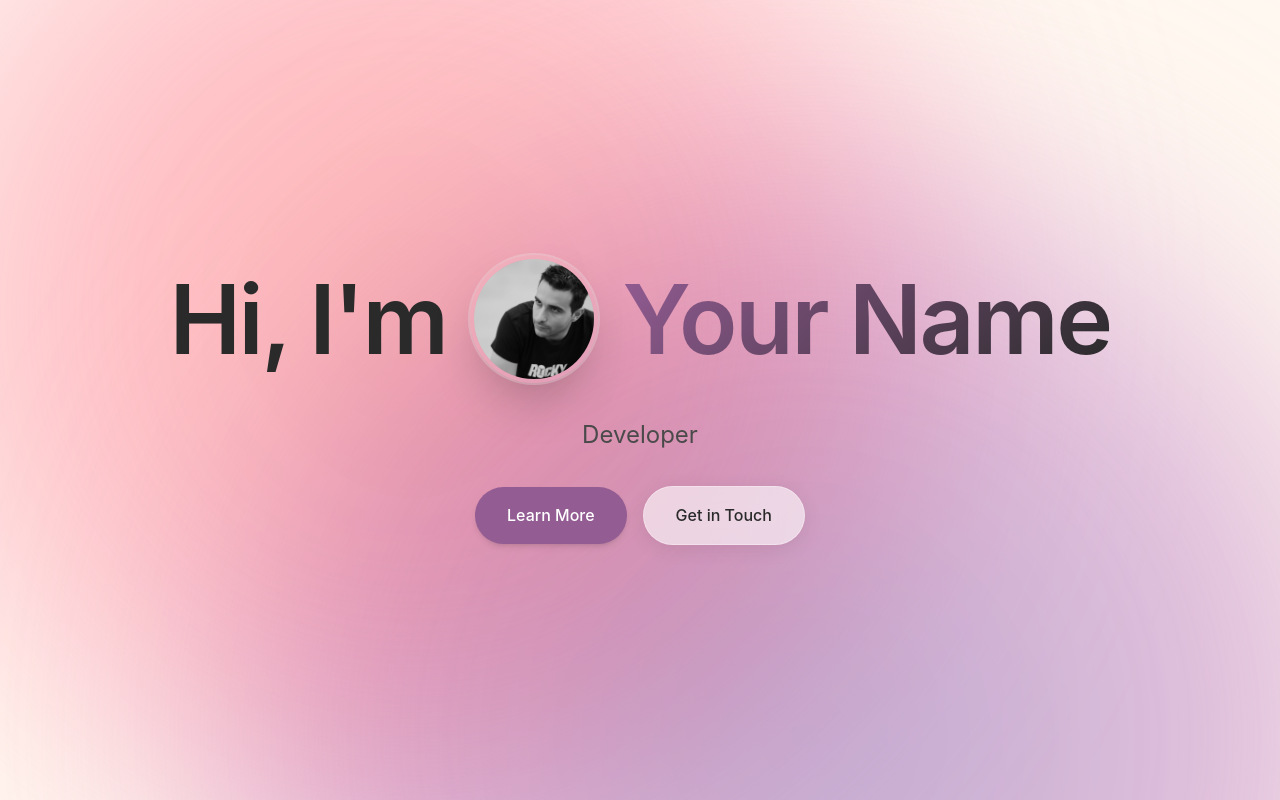
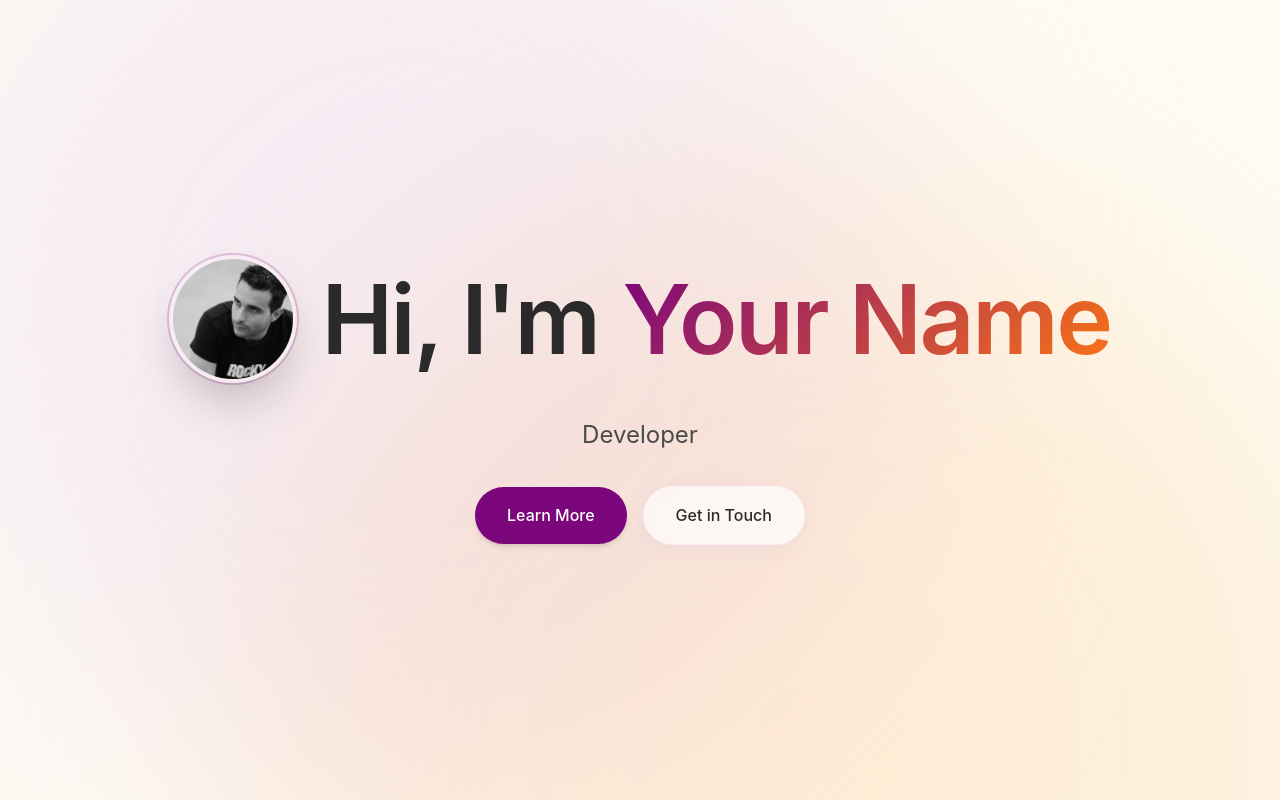
Before and after one commit to shyoro/about, a Next.js app: page / in a window 1280 px wide. Shown: the top 800 px of the page. Built offline with nearby package versions, Linux system fonts and the light colour scheme; no server answers; the database is empty.

Commit message:
refactor styles across components for a cohesive pastel theme; update button and input colors

```diff
--- a/app/globals.css
+++ b/app/globals.css
@@ -1,29 +1,35 @@
 @import "tailwindcss";
 
 :root {
-  /* Vibrant Color System - Cream, White, Gray, Fuchsia */
-  --color-primary: #FFF8F0;        /* Cream - Main background */
-  --color-secondary: #f0f0f0;      /* Light Gray - Accents */
+  /* Pastel Color System - Cream, Purple, Orange */
+  --color-primary: #FEFBF3;        /* Soft Cream - Main background */
+  --color-secondary: #F9F5F0;      /* Pastel Cream - Accents */
   --color-tertiary: #FFFFFF;        /* White - Highlights */
-  --color-accent-1: #E8E8E8;        /* Medium Gray - Subtle accents */
-  --color-accent-2: #935c93;        /* Fuchsia - Vibrant touches */
+  --color-accent-1: #E9D5FF;        /* Pastel Purple - Subtle accents */
+  --color-accent-2: #7c077c;        /* Pastel Orange - Subtle accents */
+
+  /* Strong Colors for Buttons */
+  --color-button-purple: #7c077c;   /* Strong Purple - Primary buttons */
+  --color-button-orange: #F97316;   /* Strong Orange - Secondary buttons */
+  --color-button-purple-hover: #9f059f;  /* Darker Purple - Hover */
+  --color-button-orange-hover: #EA580C;   /* Darker Orange - Hover */
 
   /* Text Colors */
   --color-text-primary: #2A2A2A;    /* Dark Gray - Readable */
   --color-text-secondary: #4A4A4A;  /* Medium Gray - Secondary text */
   --color-text-light: #6B6B6B;       /* Light Gray - Tertiary text */
 
-  /* Section Gradient Colors - Each section has its own gradient */
-  --gradient-hero-1: #FFF8F0;        /* Cream */
-  --gradient-hero-2: #FFFFFF;        /* White */
-  --gradient-about-1: #FFFFFF;       /* White */
-  --gradient-about-2: #E8E8E8;       /* Gray */
-  --gradient-experience-1: #E8E8E8;  /* Gray */
-  --gradient-experience-2: #F0F0F0;  /* Light Gray */
-  --gradient-education-1: #F0F0F0;   /* Light Gray */
-  --gradient-education-2: #FFF8F0;   /* Cream */
-  --gradient-contact-1: #FFF8F0;     /* Cream */
-  --gradient-contact-2: #FFE0FF;     /* Light Fuchsia */
+  /* Section Gradient Colors - Pastel transitions */
+  --gradient-hero-1: #FEFBF3;        /* Soft Cream */
+  --gradient-hero-2: #F9F5F0;        /* Pastel Cream */
+  --gradient-about-1: #F9F5F0;       /* Pastel Cream */
+  --gradient-about-2: #FFFFFF;       /* White */
+  --gradient-experience-1: #FFFFFF;  /* White */
+  --gradient-experience-2: #FEFBF3;  /* Soft Cream */
+  --gradient-education-1: #FEFBF3;   /* Soft Cream */
+  --gradient-education-2: #F9F5F0;  /* Pastel Cream */
+  --gradient-contact-1: #F9F5F0;    /* Pastel Cream */
+  --gradient-contact-2: #FEFBF3;    /* Soft Cream */
 
   /* Legacy variables for compatibility */
   --background: var(--color-primary);
@@ -31,8 +37,8 @@
 
   /* Spacing & Effects */
   --parallax-speed: 0.5;
-  --shadow-soft: 0 4px 20px rgba(0, 0, 0, 0.08);
-  --shadow-medium: 0 8px 30px rgba(0, 0, 0, 0.12);
+  --shadow-soft: 0 4px 20px rgba(124, 58, 237, 0.06);
+  --shadow-medium: 0 8px 30px rgba(124, 58, 237, 0.08);
 }
 
 @theme inline {
@@ -89,19 +95,19 @@ body {
   }
 }
 
-/* Vibrant gradient text effect */
+/* Pastel gradient text effect - Purple to Orange */
 .gradient-text {
-  background: linear-gradient(135deg, var(--color-accent-2), var(--color-text-primary));
+  background: linear-gradient(135deg, var(--color-button-purple), var(--color-button-orange));
   -webkit-background-clip: text;
   -webkit-text-fill-color: transparent;
   background-clip: text;
 }
 
 .glass {
-  background: rgba(255, 255, 255, 0.6);
+  background: rgba(255, 255, 255, 0.7);
   backdrop-filter: blur(20px);
   -webkit-backdrop-filter: blur(20px);
-  border: 1px solid rgba(255, 255, 255, 0.3);
+  border: 1px solid rgba(233, 213, 255, 0.2);
   box-shadow: var(--shadow-soft);
 }
 
--- a/components/animations/BackgroundOrbs.tsx
+++ b/components/animations/BackgroundOrbs.tsx
@@ -43,12 +43,12 @@ export function BackgroundOrbs() {
     <>
       <div
         ref={orb1Ref}
-        className="fixed top-[-200px] left-[-100px] w-[80vw] h-[80vw] max-w-[1200px] max-h-[1200px] rounded-full blur-[120px] opacity-70 z-[-1] will-change-transform mix-blend-multiply bg-[radial-gradient(circle,#ff9a9e_0%,#fecfef_100%)]"
+        className="fixed top-[-200px] left-[-100px] w-[80vw] h-[80vw] max-w-[1200px] max-h-[1200px] rounded-full blur-[120px] opacity-40 z-[-1] will-change-transform mix-blend-multiply bg-[radial-gradient(circle,#E9D5FF_0%,#F3E8FF_100%)]"
         aria-hidden="true"
       />
       <div
         ref={orb2Ref}
-        className="fixed top-[20%] right-[-100px] w-[90vw] h-[90vw] max-w-[1400px] max-h-[1400px] rounded-full blur-[120px] opacity-70 z-[-1] will-change-transform mix-blend-multiply bg-[radial-gradient(circle,#a18cd1_0%,#fbc2eb_100%)]"
+        className="fixed top-[20%] right-[-100px] w-[90vw] h-[90vw] max-w-[1400px] max-h-[1400px] rounded-full blur-[120px] opacity-40 z-[-1] will-change-transform mix-blend-multiply bg-[radial-gradient(circle,#FED7AA_0%,#FFEDD5_100%)]"
         aria-hidden="true"
       />
     </>
--- a/components/animations/ProfileImage.tsx
+++ b/components/animations/ProfileImage.tsx
@@ -23,7 +23,7 @@ export function ProfileImage({ src, alt, className = '' }: ProfileImageProps) {
       transition={{ duration: 0.5, ease: 'easeOut' }}
       className={`relative inline-block align-middle ${className}`}
     >
-      <div className="relative w-20 h-20 md:w-24 md:h-24 lg:w-32 lg:h-32 rounded-full overflow-hidden border-4 border-white/10 shadow-2xl ring-2 ring-[var(--color-accent-1)]/30">
+      <div className="relative w-20 h-20 md:w-24 md:h-24 lg:w-32 lg:h-32 rounded-full overflow-hidden border-4 border-white/10 shadow-2xl ring-2 ring-[var(--color-button-purple)]/20">
         <Image
           src={src}
           alt={alt}
--- a/components/sections/AboutSection.tsx
+++ b/components/sections/AboutSection.tsx
@@ -54,7 +54,7 @@ export function AboutSection({ profile, skills }: AboutSectionProps) {
                   {firstRowSkills.map((skill) => (
                     <span
                       key={skill.id}
-                      className="px-6 py-3 glass rounded-full text-base font-medium text-[var(--color-text-primary)] hover:border-[var(--color-accent-2)] transition-all duration-300"
+                      className="px-6 py-3 glass rounded-full text-base font-medium text-[var(--color-text-primary)] hover:border-[var(--color-accent-1)] transition-all duration-300"
                     >
                       {skill.name}
                     </span>
@@ -64,7 +64,7 @@ export function AboutSection({ profile, skills }: AboutSectionProps) {
                   {firstRowSkills.map((skill) => (
                     <span
                       key={`${skill.id}-copy`}
-                      className="px-6 py-3 glass rounded-full text-base font-medium text-[var(--color-text-primary)] hover:border-[var(--color-accent-2)] transition-all duration-300"
+                      className="px-6 py-3 glass rounded-full text-base font-medium text-[var(--color-text-primary)] hover:border-[var(--color-accent-1)] transition-all duration-300"
                     >
                       {skill.name}
                     </span>
@@ -77,7 +77,7 @@ export function AboutSection({ profile, skills }: AboutSectionProps) {
                   {secondRowSkills.map((skill) => (
                     <span
                       key={skill.id}
-                      className="px-6 py-3 glass rounded-full text-base font-medium text-[var(--color-text-primary)] hover:border-[var(--color-accent-2)] transition-all duration-300"
+                      className="px-6 py-3 glass rounded-full text-base font-medium text-[var(--color-text-primary)] hover:border-[var(--color-accent-1)] transition-all duration-300"
                     >
                       {skill.name}
                     </span>
@@ -87,7 +87,7 @@ export function AboutSection({ profile, skills }: AboutSectionProps) {
                   {secondRowSkills.map((skill) => (
                     <span
                       key={`${skill.id}-copy`}
-                      className="px-6 py-3 glass rounded-full text-base font-medium text-[var(--color-text-primary)] hover:border-[var(--color-accent-2)] transition-all duration-300"
+                      className="px-6 py-3 glass rounded-full text-base font-medium text-[var(--color-text-primary)] hover:border-[var(--color-accent-1)] transition-all duration-300"
                     >
                       {skill.name}
                     </span>
--- a/components/sections/HeroSection.tsx
+++ b/components/sections/HeroSection.tsx
@@ -22,8 +22,8 @@ export function HeroSection({ profile }: HeroSectionProps) {
       <div className="max-w-5xl w-full text-center relative z-20">
         <ScrollReveal delay={0.2}>
           <h1 className="text-5xl md:text-7xl lg:text-8xl font-semibold tracking-tight mb-8 text-[var(--color-text-primary)] flex flex-wrap items-center justify-center gap-x-6 gap-y-4">
+            <ProfileImage src={profileImageUrl} alt={name} />
             <span>Hi, I&#39;m</span>
-            <ProfileImage src={profileImageUrl} alt={name} />
             <span className="gradient-text">
               {name}
             </span>
@@ -38,7 +38,7 @@ export function HeroSection({ profile }: HeroSectionProps) {
           <div className="flex flex-col sm:flex-row gap-4 justify-center items-center">
             <a
               href="#about"
-              className="px-8 py-4 bg-[var(--color-accent-2)] text-white rounded-full font-medium hover:bg-[#E600E6] transition-all duration-200 shadow-md hover:shadow-lg"
+              className="px-8 py-4 bg-[var(--color-button-purple)] text-white rounded-full font-medium hover:bg-[var(--color-button-purple-hover)] transition-all duration-200 shadow-md hover:shadow-lg"
             >
               Learn More
             </a>
--- a/components/ui/Button.tsx
+++ b/components/ui/Button.tsx
@@ -16,9 +16,9 @@ export const Button = forwardRef<HTMLButtonElement, ButtonProps>(
     const baseStyles = 'inline-flex items-center justify-center rounded-full font-medium transition-all duration-200 focus:outline-none focus:ring-2 focus:ring-offset-2 disabled:opacity-50 disabled:cursor-not-allowed';
 
     const variants = {
-      primary: 'bg-[var(--color-accent-2)] text-white hover:bg-[#E600E6] focus:ring-[var(--color-accent-2)] shadow-md hover:shadow-lg',
-      secondary: 'glass text-[var(--color-text-primary)] hover:bg-white/80 focus:ring-[var(--color-accent-2)]',
-      ghost: 'text-[var(--color-text-primary)] hover:bg-white/50 focus:ring-[var(--color-accent-2)]',
+      primary: 'bg-[var(--color-button-purple)] text-white hover:bg-[var(--color-button-purple-hover)] focus:ring-[var(--color-button-purple)] shadow-md hover:shadow-lg',
+      secondary: 'glass text-[var(--color-text-primary)] hover:bg-white/80 focus:ring-[var(--color-button-purple)] border border-[var(--color-accent-1)]/30',
+      ghost: 'text-[var(--color-text-primary)] hover:bg-white/50 focus:ring-[var(--color-button-purple)]',
     };
 
     const sizes = {
--- a/components/ui/Input.tsx
+++ b/components/ui/Input.tsx
@@ -31,7 +31,7 @@ export const Input = forwardRef<HTMLInputElement, InputProps>(
           id={inputId}
           className={cn(
             'w-full px-4 py-3 rounded-lg glass text-[var(--color-text-primary)] placeholder:text-[var(--color-text-light)]',
-            'focus:outline-none focus:ring-2 focus:ring-[var(--color-accent-2)]/50 focus:border-[var(--color-accent-2)]',
+            'focus:outline-none focus:ring-2 focus:ring-[var(--color-button-purple)]/50 focus:border-[var(--color-button-purple)]',
             'transition-all duration-200',
             error && 'border-red-300 focus:ring-red-400',
             className
--- a/components/ui/Textarea.tsx
+++ b/components/ui/Textarea.tsx
@@ -31,7 +31,7 @@ export const Textarea = forwardRef<HTMLTextAreaElement, TextareaProps>(
           id={textareaId}
           className={cn(
             'w-full px-4 py-3 rounded-lg glass text-[var(--color-text-primary)] placeholder:text-[var(--color-text-light)]',
-            'focus:outline-none focus:ring-2 focus:ring-[var(--color-accent-2)]/50 focus:border-[var(--color-accent-2)]',
+            'focus:outline-none focus:ring-2 focus:ring-[var(--color-button-purple)]/50 focus:border-[var(--color-button-purple)]',
             'transition-all duration-200 resize-none',
             error && 'border-red-300 focus:ring-red-400',
             className
```
